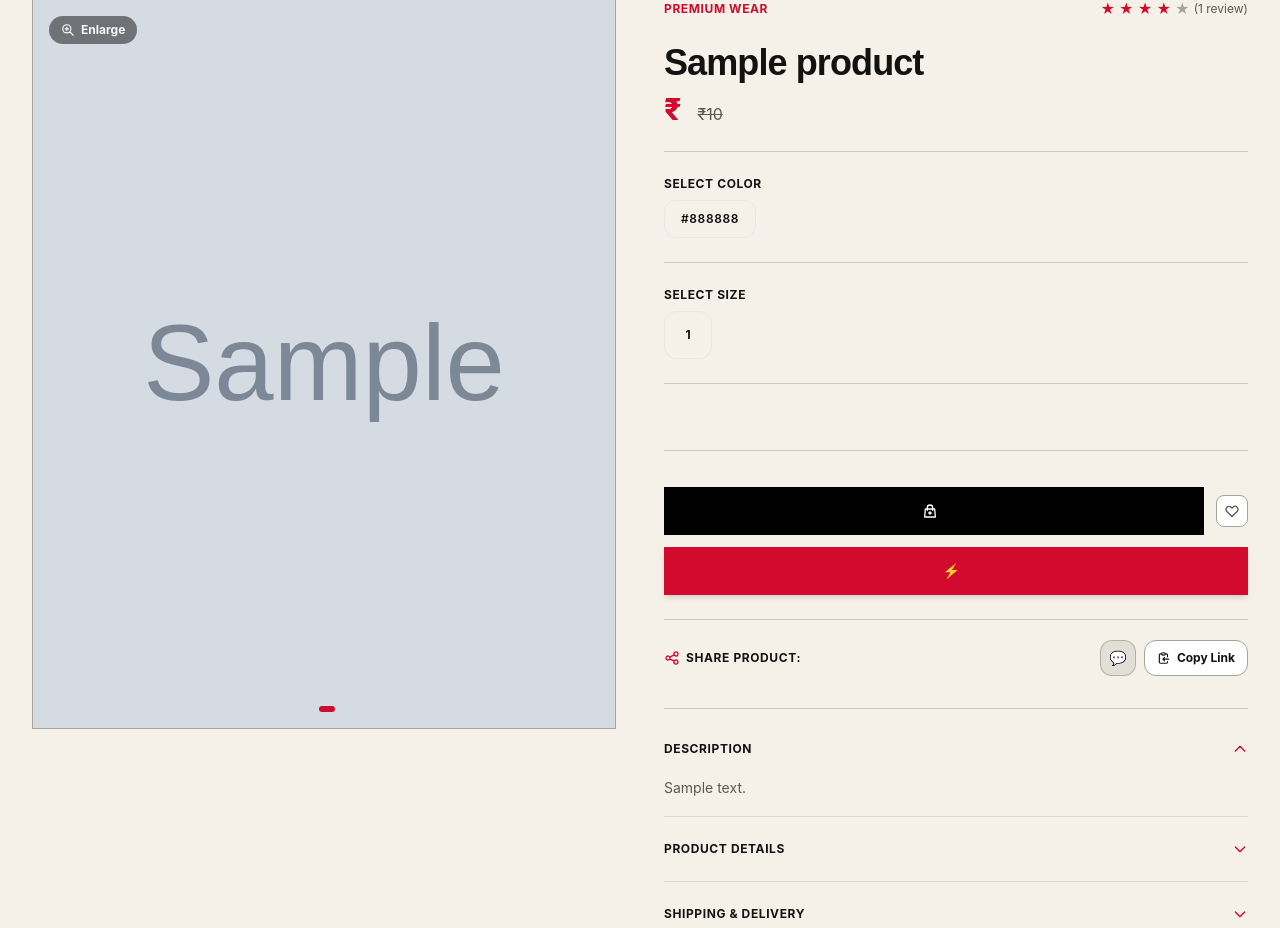
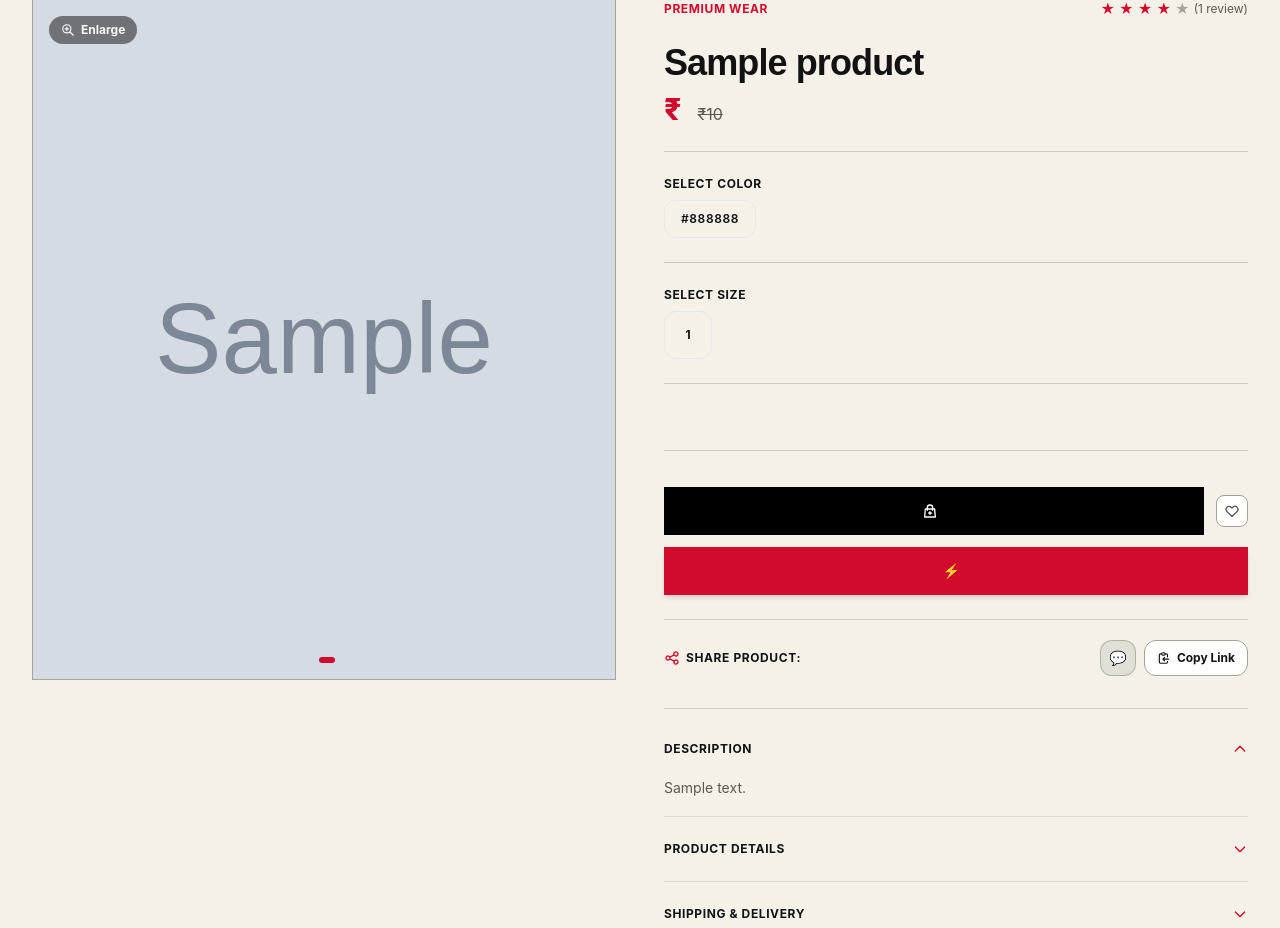
Before and after one commit to ulageshwaran/twosomesty, a Django app: template store/templates/store/product_detail.html in a window 1280 px wide. Shown: the part 150-1078 px from the top of the page. Run offline with Django 5.2, Linux system fonts and the light colour scheme; the template is opened without the code that fills it: most values are stand-ins (such as "Sample title", 1, 10 or a date in 2020); grey boxes marked "Sample" are stand-in pictures; some libraries are stand-ins or nearby versions.

Commit message:
image height update

```diff
--- a/store/templates/store/home.html
+++ b/store/templates/store/home.html
@@ -218,7 +218,7 @@
             <div
                 class="group relative flex flex-col justify-between bg-surface-card border border-surface-border overflow-hidden hover:border-brand/50 transition duration-500">
                 <a href="{% url 'store:product_detail' product.slug %}"
-                class="block relative aspect-[4/5] bg-surface-slate overflow-hidden">
+                class="block relative aspect-[6/7] bg-surface-slate overflow-hidden">
                 <!-- If there's an image, render it, else show placeholder -->
                 {% if product.images.first %}
                 <img
--- a/store/templates/store/partials/product_grid.html
+++ b/store/templates/store/partials/product_grid.html
@@ -11,7 +11,7 @@
         <div class="grid grid-cols-2 md:grid-cols-4 gap-6">
             {% for product in products %}
                 <div class="group relative flex flex-col justify-between bg-surface-card border border-surface-border overflow-hidden hover:border-brand/50 transition duration-500">
-                    <a href="{% url 'store:product_detail' product.slug %}" class="block relative aspect-[4/5] bg-surface-slate overflow-hidden">
+                    <a href="{% url 'store:product_detail' product.slug %}" class="block relative aspect-[6/7] bg-surface-slate overflow-hidden">
                         <!-- Product Main Image -->
                         {% if product.images.first %}
                             <img
--- a/store/templates/store/product_detail.html
+++ b/store/templates/store/product_detail.html
@@ -42,7 +42,7 @@
         @keydown.window.right="if (lightboxOpen) nextImage()">
 
             <!-- Main Image Frame with Swipe Support and Navigation Arrows -->
-            <div class="aspect-[4/5] bg-surface-card border border-surface-border overflow-hidden relative group"
+            <div class="aspect-[6/7] bg-surface-card border border-surface-border overflow-hidden relative group"
                  @touchstart="touchStartX = $event.touches[0].clientX"
                  @touchend="if ($event.changedTouches[0].clientX - touchStartX > 50) prevImage(); else if (touchStartX - $event.changedTouches[0].clientX > 50) nextImage();">
 
@@ -518,7 +518,7 @@
             <div class="grid grid-cols-2 lg:grid-cols-4 gap-6">
                 {% for related in related_products %}
                     <div class="group relative flex flex-col justify-between bg-surface-card border border-surface-border overflow-hidden hover:border-brand/50 transition duration-500">
-                        <a href="{% url 'store:product_detail' related.slug %}" class="block relative aspect-[4/5] bg-surface-slate overflow-hidden">
+                        <a href="{% url 'store:product_detail' related.slug %}" class="block relative aspect-[6/7] bg-surface-slate overflow-hidden">
                             {% if related.images.first %}
                                 <img src="{{ related.images.first.image.url }}" alt="{{ related.name }}" class="object-cover w-full h-full group-hover:scale-105 transition duration-500">
                             {% else %}
--- a/store/templates/store/wishlist.html
+++ b/store/templates/store/wishlist.html
@@ -24,7 +24,7 @@
                         </div>
 
                         <!-- Product Image Link -->
-                        <a href="{% url 'store:product_detail' product.slug %}" class="block relative aspect-[4/5] bg-surface-slate overflow-hidden group-hover:scale-95 transition-transform duration-500">
+                        <a href="{% url 'store:product_detail' product.slug %}" class="block relative aspect-[6/7] bg-surface-slate overflow-hidden group-hover:scale-95 transition-transform duration-500">
                             {% if product.images.first %}
                                 <img
                                   src="{{ product.images.first.image|cloudinary_optimize:'w_600' }}"
```
